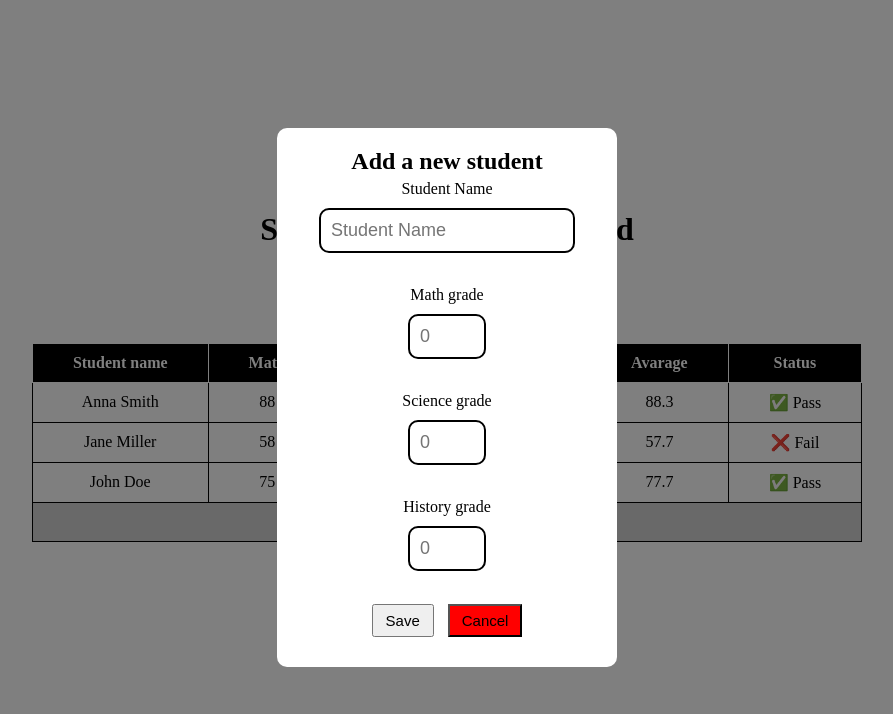
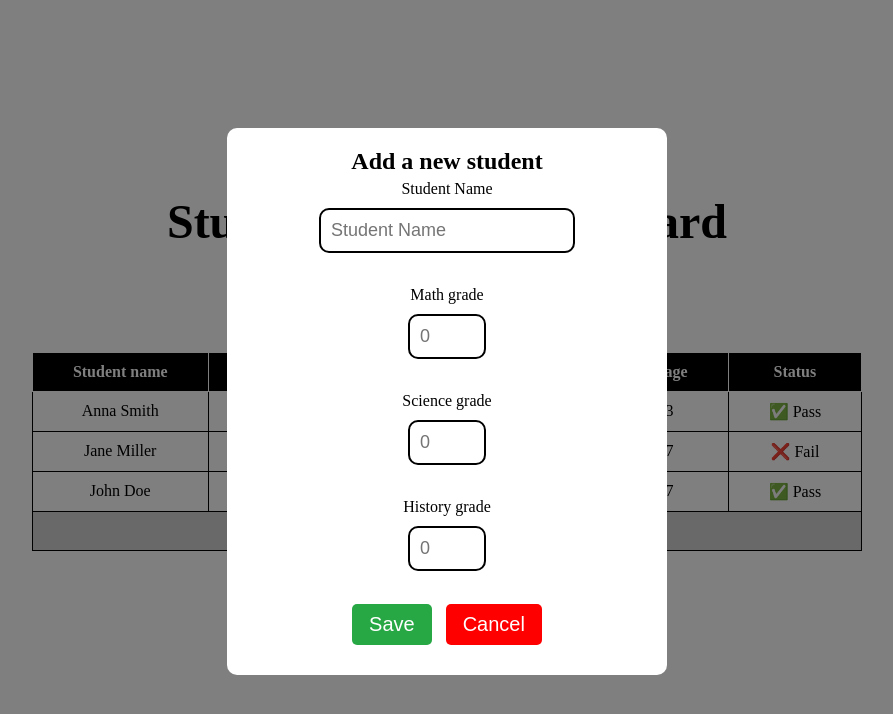
Before and after one commit to ElenaGQA/JS_projects, a plain HTML site: page Tables/indiex.html in a window 1280 px wide. Both pictures are taken after a click on the button "Add Student". Shown: the whole page, without its empty margins (193-1086 px from the left). Drawn offline with Linux system fonts and the light colour scheme.

Commit message:
Final project

```diff
--- a/Tables/CSS/style.css
+++ b/Tables/CSS/style.css
@@ -10,6 +10,9 @@ body {
     text-align: center;
     height: 100vh;
 }
+h1 {
+    font-size: 48px; /* or try 48px, 3em, etc. */
+}
 
 caption {
     font-size: 24px;
@@ -20,10 +23,21 @@ caption {
 
 button {
     margin: 5px 5px 10px 5px;
-    padding: 6px 12px;
+    padding: 9px 17px;
+    font-size: 20px;
+    background-color: #28a745;
+    color: white;
+    border: none;
+    border-radius: 5px;
+    cursor: pointer;
+    transition: transform 0.1s ease, background-color 0.2s ease;
+}
 
-    font-size: 15px;
+button:active {
+    transform: translateY(2px);
+    background-color: #218838;
 }
+
 
 thead th {
     background-color: black;
@@ -69,9 +83,19 @@ tfoot {
     background-color: #fff;
     margin: 10% auto;
     padding: 20px;
-    width: 300px;
+    width: 400px;
     border-radius: 10px;
     text-align: center;
+    animation: fadingContent 1s ease;
+}
+
+@keyframes fadingContent{
+    from{
+        transform: scale(0.2);
+    }
+    to{
+        transform: scale(1);
+    }
 }
 
 .modalContent label,
@@ -88,6 +112,10 @@ border-radius: 10px;
 font-size: 18px;
 }
 
+input:focus {
+    background-color: #f0f0f0; /* light gray */
+}
+
 #cancelBtn{
 background-color: red;
 }
```
